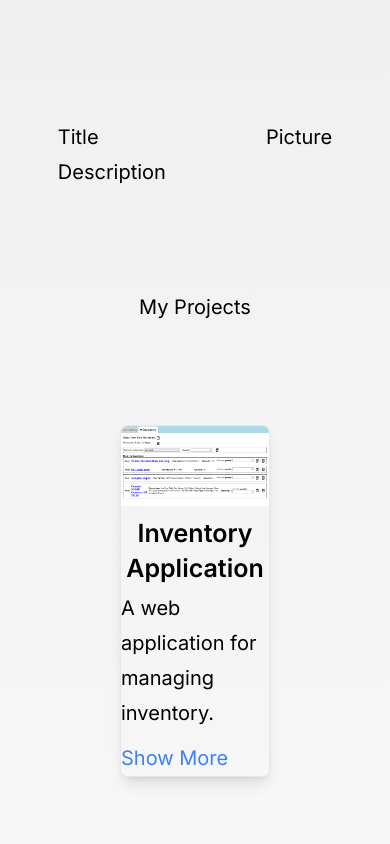
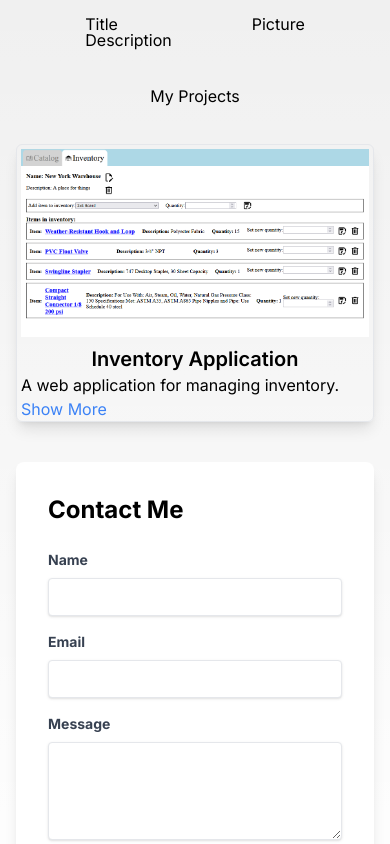
Before and after one commit to PeterHellmuth/portfolio, a Next.js app: page / in a window 390 px wide. Shown: the top 844 px of the page. Built offline with nearby package versions, Linux system fonts and the light colour scheme.

Commit message:
Add responsive changes

```diff
--- a/src/app/components/ContactForm.tsx
+++ b/src/app/components/ContactForm.tsx
@@ -57,7 +57,7 @@ const ContactForm: React.FC = () => {
   };
 
   return (
-    <div className="max-w-lg mx-auto my-10 p-8 bg-white shadow-lg rounded-lg">
+    <div className="w-full sm:w-3/4 sm:max-w-lg p-8 bg-white shadow-lg rounded-lg">
       <h2 className="text-2xl font-bold mb-6">Contact Me</h2>
       <form onSubmit={handleSubmit}>
         <div className="mb-4">
--- a/src/app/components/ProjectCard.tsx
+++ b/src/app/components/ProjectCard.tsx
@@ -21,7 +21,7 @@ export default function ProjectCard({
   const [isExpanded, setIsExpanded] = useState(false);
 
   return (
-    <div className="flex flex-col gap-1 border rounded-md overflow-hidden shadow-lg">
+    <div className="flex flex-col gap-1 border rounded-md overflow-hidden shadow-lg p-1 sm:p-5">
       <div className="flex flex-col items-center">
         <Image
           src={imageSrc}
@@ -37,7 +37,7 @@ export default function ProjectCard({
       <div>
         {preview}{" "}
         <div
-          className={`max-w-80 duration-800 ease-in-out overflow-hidden ${
+          className={`max-w-80 duration-800 transition-max-height ease-in-out overflow-hidden ${
             isExpanded ? "max-h-96" : "max-h-0"
           }`}
         >
--- a/src/app/globals.css
+++ b/src/app/globals.css
@@ -6,9 +6,16 @@
   --foreground-rgb: 0, 0, 0;
   --background-start-rgb: 240, 240, 240;
   --background-end-rgb: 255, 255, 255;
-  line-height: 1.75;
-  font-size: 1.25em;
+  line-height: 1;
+  font-size: 1em;
   font-family: sans-serif;
+}
+
+@media (min-width: 640px) {
+  :root {
+    line-height: 1.75;
+    font-size: 1.25em;
+  }
 }
 
 @media (prefers-color-scheme: dark) {
--- a/src/app/page.tsx
+++ b/src/app/page.tsx
@@ -4,7 +4,7 @@ import ContactForm from "./components/ContactForm";
 
 export default function Home() {
   return (
-    <main className="flex min-h-screen flex-col items-center justify-between p-24 gap-20">
+    <main className="flex min-h-screen flex-col items-center justify-between p-4 gap-10">
       <div className="flex flex-row justify-between gap-20">
         <div>
           <h1>Title</h1>
--- a/tailwind.config.ts
+++ b/tailwind.config.ts
@@ -13,6 +13,9 @@ const config: Config = {
         "gradient-conic":
           "conic-gradient(from 180deg at 50% 50%, var(--tw-gradient-stops))",
       },
+      transitionProperty: {
+        "max-height": "max-height",
+      },
     },
   },
   plugins: [],
```
